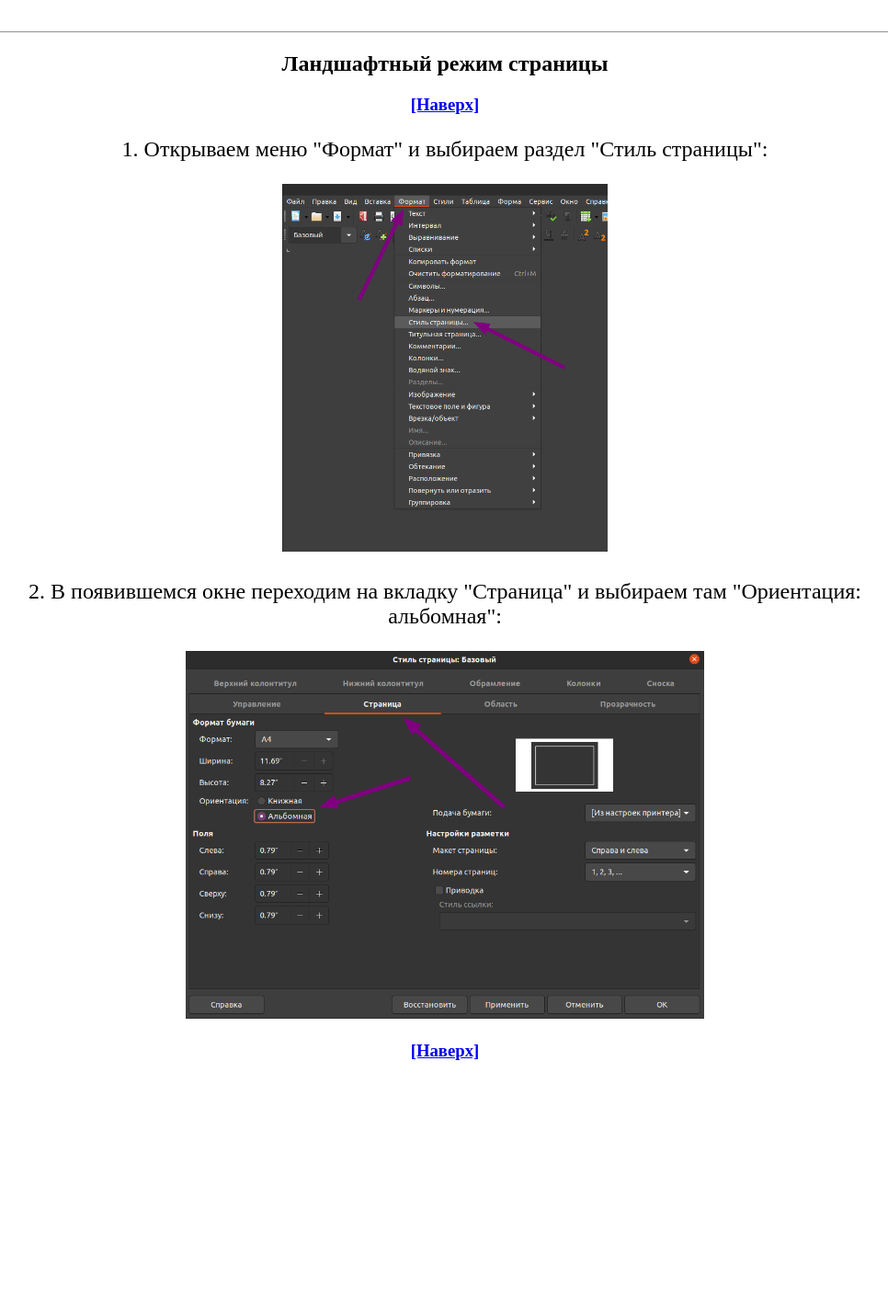
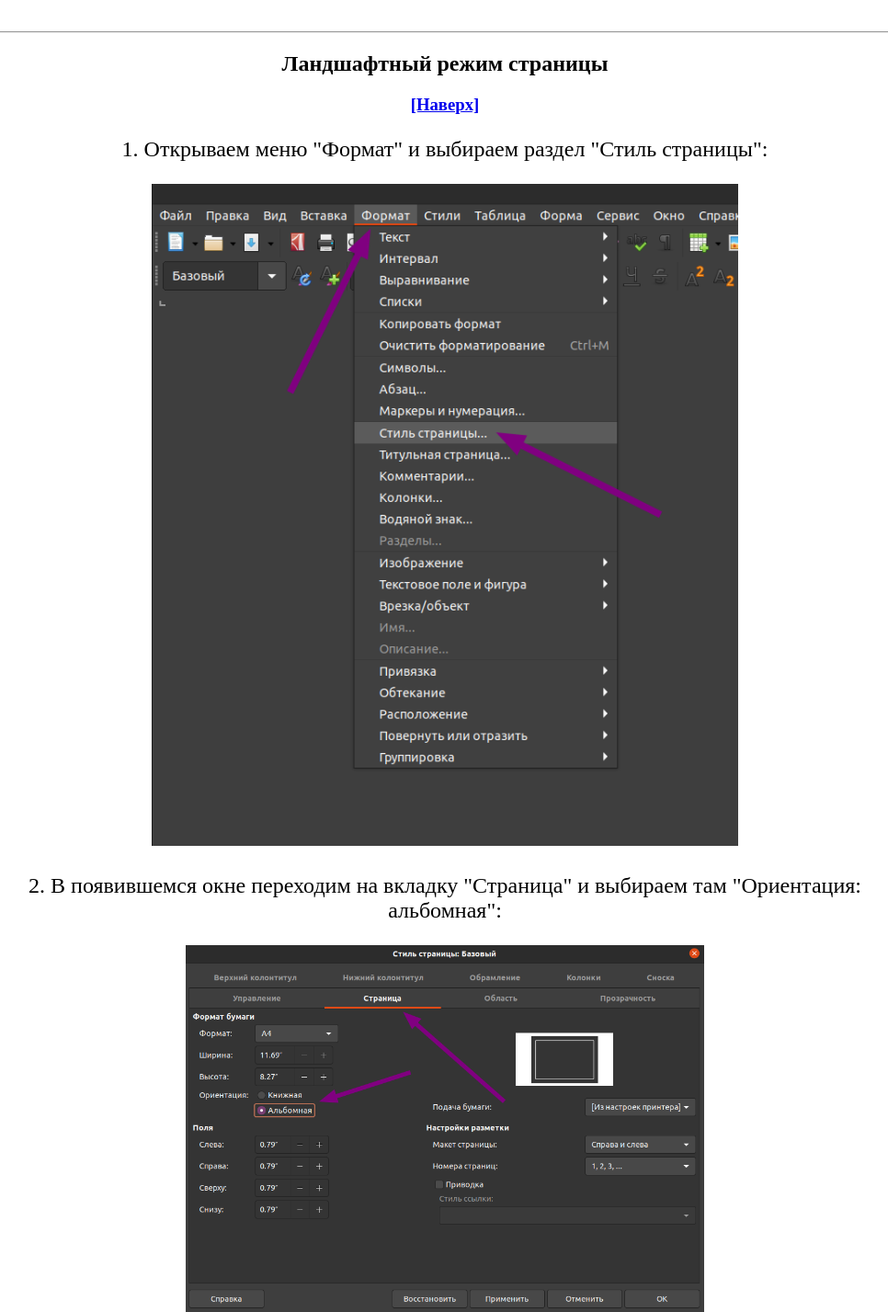
Before and after one commit to innerself/myhome, a Django app: page /manuals/pc/ in a window 1280 px wide, with the pointer over the restyled element. Shown: the part 163-1590 px from the top of the page at 92% size, without its empty margins (164-1130 px from the left). Before the commit the page ends 1316 px from the top, so only its background shows below. Run offline with Django 4.2, Linux system fonts and the light colour scheme; parts of the project's set-up code (start-up, migrations or seed data) failed here and were passed over.

Commit message:
Make images zoomable

```diff
--- a/manuals/static/manuals/css/style.css
+++ b/manuals/static/manuals/css/style.css
@@ -25,3 +25,8 @@ body {
   max-width: 50vw;
   max-height: 50vh;
 }
+
+.manual-item-body > img:hover {
+  max-width: 90vw;
+  max-height: 90vh;
+}
```
